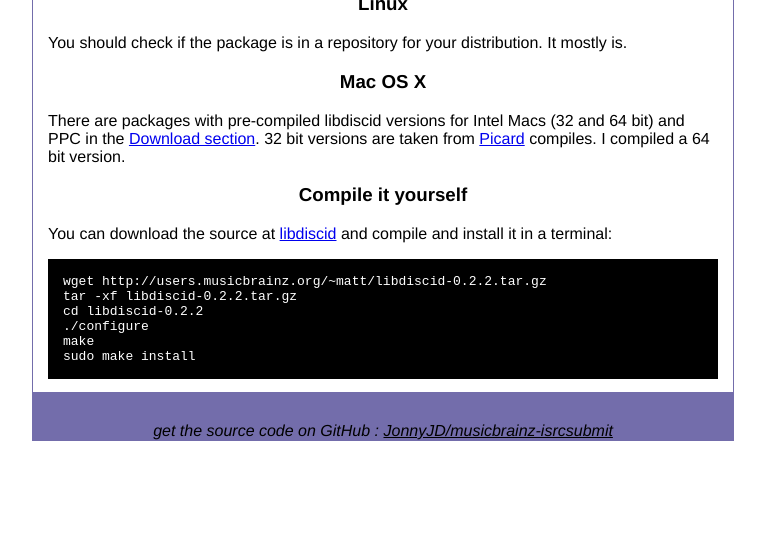
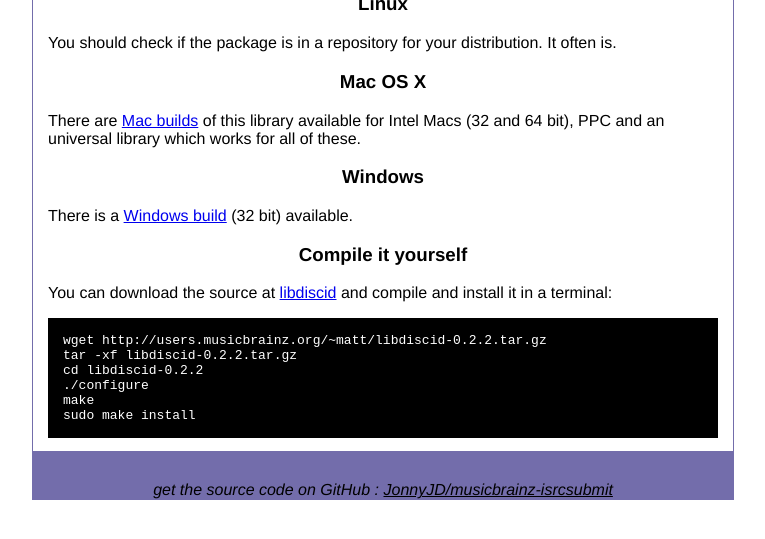
Before and after one commit to JonnyJD/musicbrainz-isrcsubmit, a Jekyll site: the page built from libdiscid.markdown, in a window 1280 px wide, cut to the strip 324-863 px from the top of the page. Shown: the whole strip, without its empty margins (257-1022 px from the left). Built offline with Jekyll 4.4.1, drawn with Linux system fonts in a browser that asks for light colours.

Commit message:
update libdiscid information + links

```diff
--- a/libdiscid.markdown
+++ b/libdiscid.markdown
@@ -3,14 +3,24 @@
 title: libdiscid
 ---
 ## libdiscid
-This library is needed by pyton-musicbrainz2 in order to get the ID from the disc, which is then used to lookup the disc at [MusicBrainz](http://musicbrainz.org).
+This library is needed by pyton-musicbrainz2 in order to get the ID
+from the disc, which is then used to lookup the disc at
+[MusicBrainz](http://musicbrainz.org).
 
 ### Linux
-You should check if the package is in a repository for your distribution. It mostly is.
+You should check if the package is in a repository for your distribution.
+It often is.
 
 ### Mac OS X
-There are packages with pre-compiled libdiscid versions for Intel Macs (32 and 64 bit) and PPC in the <a href="download">Download section</a>.
-32 bit versions are taken from [Picard](http://wiki.musicbrainz.org/MusicBrainz_Picard) compiles. I compiled a 64 bit version.
+There are
+[Mac builds](https://github.com/downloads/JonnyJD/musicbrainz-isrcsubmit/libdiscid-0.2.2-mac.zip)
+of this library available for Intel Macs (32 and 64 bit), PPC
+and an universal library which works for all of these.
+
+### Windows
+There is a
+[Windows build](https://github.com/downloads/JonnyJD/musicbrainz-isrcsubmit/libdiscid-0.2.2-win32.zip)
+(32 bit) available.
 
 ### Compile it yourself
 You can download the source at [libdiscid](http://wiki.musicbrainz.org/libdiscid) and compile and install it in a terminal:
--- a/links.html
+++ b/links.html
@@ -22,7 +22,7 @@
 </p>
 
 <p>
-<a href="http://wiki.musicbrainz.org/ISRC#Resources">
+<a href="http://musicbrainz.org/doc/ISRC#Resources">
 Other ISRC tools</a>
 are listed in the MusicBrainz wiki.
 </p>
```
